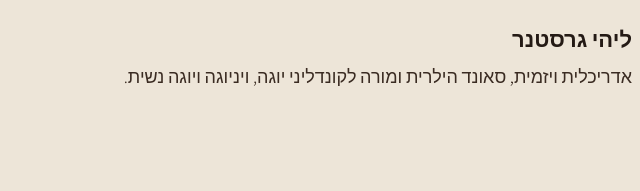
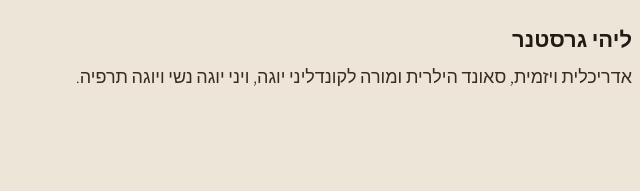
Before and after one commit to lihigerstner/lihi-yot, a plain HTML site: page sadnaot/breath-sound-healing.html in a window 1280 px wide. Shown: the part 3141-3332 px from the top of the page, 0-640 px from the left. Drawn offline with Linux system fonts and the light colour scheme.

Commit message:
עדכון הביו של ליהי
Co-Authored-By: Claude Opus 5.5 <noreply@anthropic.com>
Claude-Session: https://claude.ai/code/session_01RHXD8hxpDr3NqG7c1jDgJn

```diff
--- a/sadnaot/breath-sound-healing.html
+++ b/sadnaot/breath-sound-healing.html
@@ -141,7 +141,7 @@ a:focus-visible{outline:2px solid #7F622F;outline-offset:3px}
 </div>
 <div style="display: flex; flex-direction: column; gap: 8px;">
 <h3 style="margin: 0; font-size: 22px; font-weight: 600;">ליהי גרסטנר</h3>
-<p style="margin: 0; font-size: 18px; line-height: 1.75; font-weight: 300; color: #3A2B22;">אדריכלית ויזמית, סאונד הילרית ומורה לקונדליני יוגה, ויניוגה ויוגה נשית.</p>
+<p style="margin: 0; font-size: 18px; line-height: 1.75; font-weight: 300; color: #3A2B22;">אדריכלית ויזמית, סאונד הילרית ומורה לקונדליני יוגה, ויני יוגה נשי ויוגה תרפיה.</p>
 </div>
 </div>
 </div>
```
